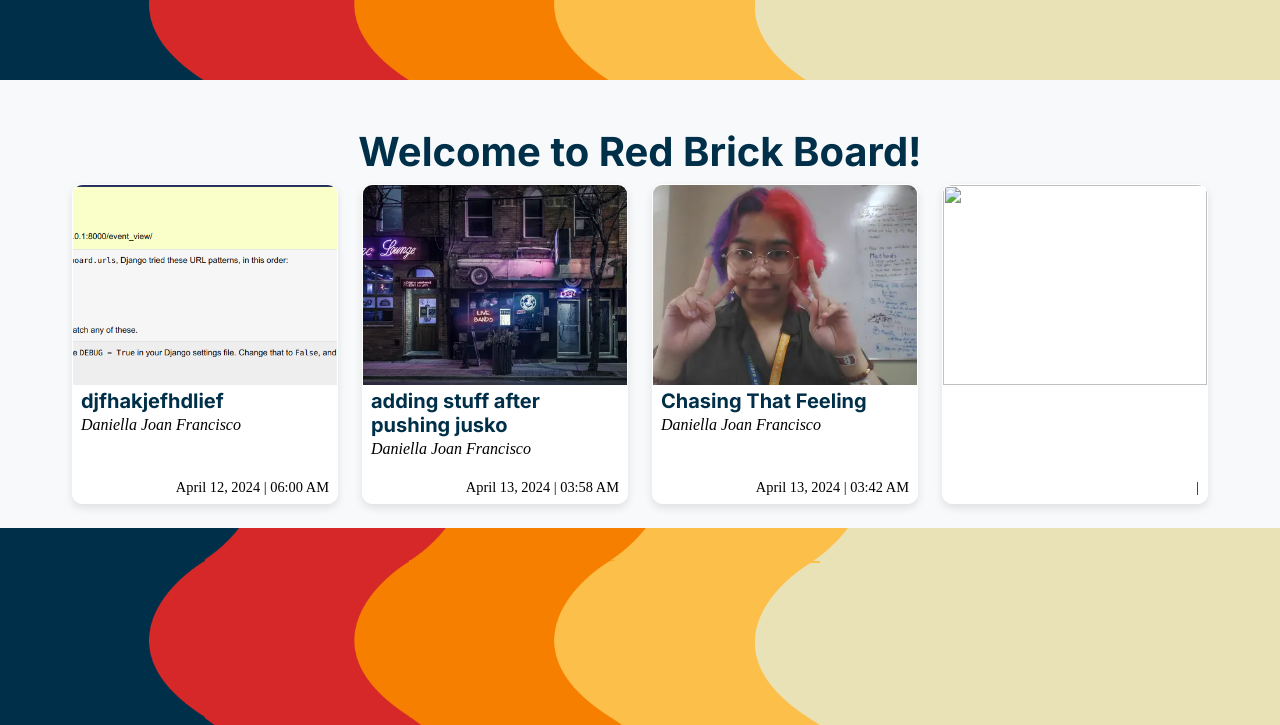
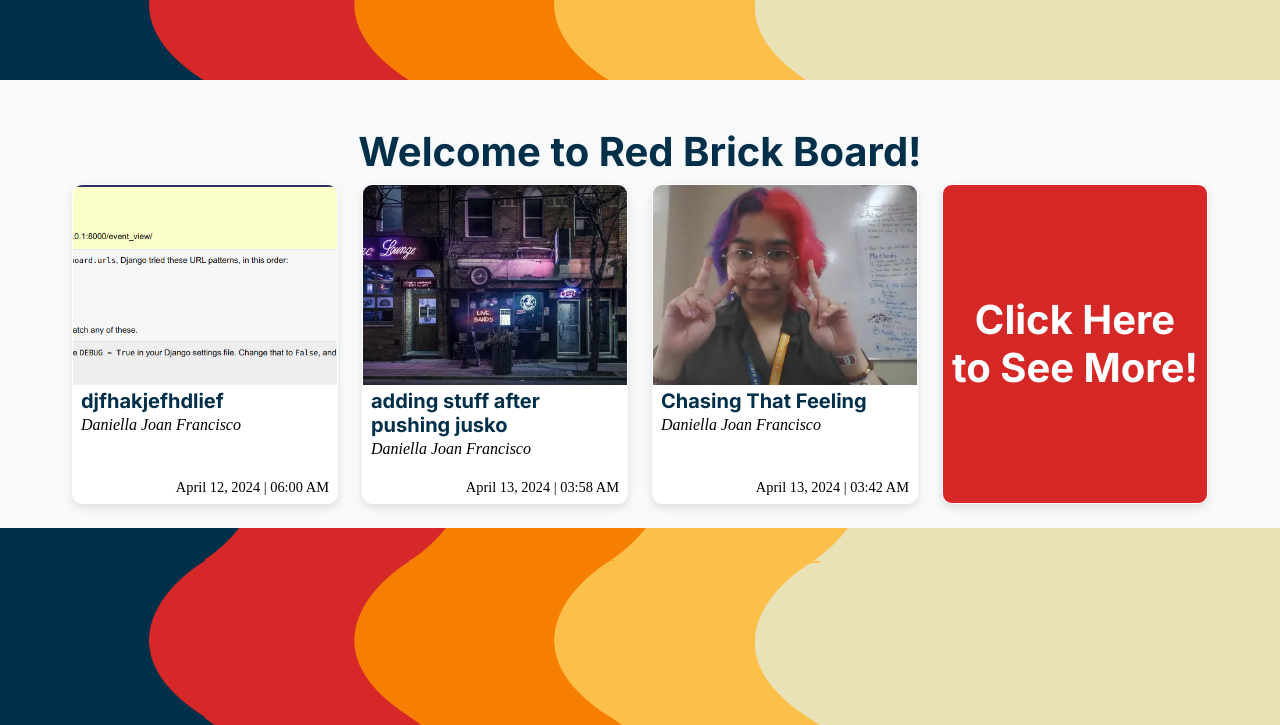
Before and after one commit to avraiel/red_brick_board, a Django app: page /home/ in a window 1280 px wide. Shown: the part 75-800 px from the top of the page. Run offline with Django 4.2, Linux system fonts and the light colour scheme; data comes from the database, SQL or seed files in the repository; some libraries are stand-ins or nearby versions; some web fonts are replaced.

Commit message:
Updated card style for home

```diff
--- a/redbrickboard/home/templates/home/home.html
+++ b/redbrickboard/home/templates/home/home.html
@@ -11,7 +11,7 @@
         <h1>Welcome to Red Brick Board!</h1>
     </div>
 
-    <!-- Displays Events in Card Format -->
+    <!-- Displays Top 3 Events based on last_time_bumped in Card Format -->
     <div class="row mx-md-5 mx-sm-3 mx-1">
         {% for event in object_list %}
             <div class="col-xl-3 col-lg-4 col-sm-6 mb-4">
@@ -36,21 +36,13 @@
         {% endfor %}
 
         <div class="col-xl-3 col-lg-4 col-sm-6 mb-4">
-            <div class="card h-100">
-                <img src="{{ event.event_header.url }}" class="card-img-top" alt="{{ event.event_name }}">
-                <div class="card-body d-flex flex-column px-2 py-1">
-                    <h6 class="card-title mb-0">{{ event.event_name }}</h6>
-                    <p class="card-text organizer inria-normal">{{ event.event_organizer }}</p>
-                    {% if event.event_datetime_start.date == event.event_datetime_end.date %}
-                        {% if event.event_datetime_start.time == event.event_datetime_end.time %}
-                            <p class="card-text datetime inria-light align-self-end mb-0 mt-auto">{{ event.event_datetime_start.date }} | {{ event.event_datetime_start|time:"h:i A" }}</p>
-                        {% else %}
-                            <p class="card-text datetime inria-light align-self-end mb-0 mt-auto">{{ event.event_datetime_start.date }} | {{ event.event_datetime_start|time:"h:i A" }} - {{ event.event_datetime_end|time:"h:i A" }}</p>
-                        {% endif %}
-                    {% else %}
-                        <p class="card-text datetime inria-light align-self-end mb-0 mt-auto">{{ event.event_datetime_start.date }} - {{ event.event_datetime_end.date }} | {{ event.event_datetime_start|time:"h:i A" }} - {{ event.event_datetime_end|time:"h:i A" }}</p>
-                    {% endif %}
-                    <a href="{{ event.get_absolute_url }}" class="card-link stretched-link"></a>
+            <div class="card h-100 home-card">
+                <!-- <img src="{{ event.event_header.url }}" class="card-img-top" alt="{{ event.event_name }}"> -->
+                <div class="card-body d-flex flex-column justify-content-center align-items-center px-2 py-1">
+                    <h1 class="mb-0 text-center home-card-text">Click Here to See More!</h1>
+                    <!-- <p class="card-text organizer inria-normal">{{ event.event_organizer }}</p>
+                    <p class="card-text datetime inria-light align-self-end mb-0 mt-auto">{{ event.event_datetime_start.date }} | {{ event.event_datetime_start|time:"h:i A" }}</p> -->
+                    <a href="{% url 'event_management:event-featured' %}" class="card-link stretched-link"></a>
                 </div>
             </div>
         </div>
--- a/redbrickboard/static/css/custom.css
+++ b/redbrickboard/static/css/custom.css
@@ -281,6 +281,18 @@ h1, h5 {
 }
 
 /*
+     For Home
+*/
+
+.home-card {
+     background-color: var(--theme-bright-red);
+
+     .home-card-text {
+          color: white;
+     }
+}
+
+/*
      For Forms
 */
 
```
